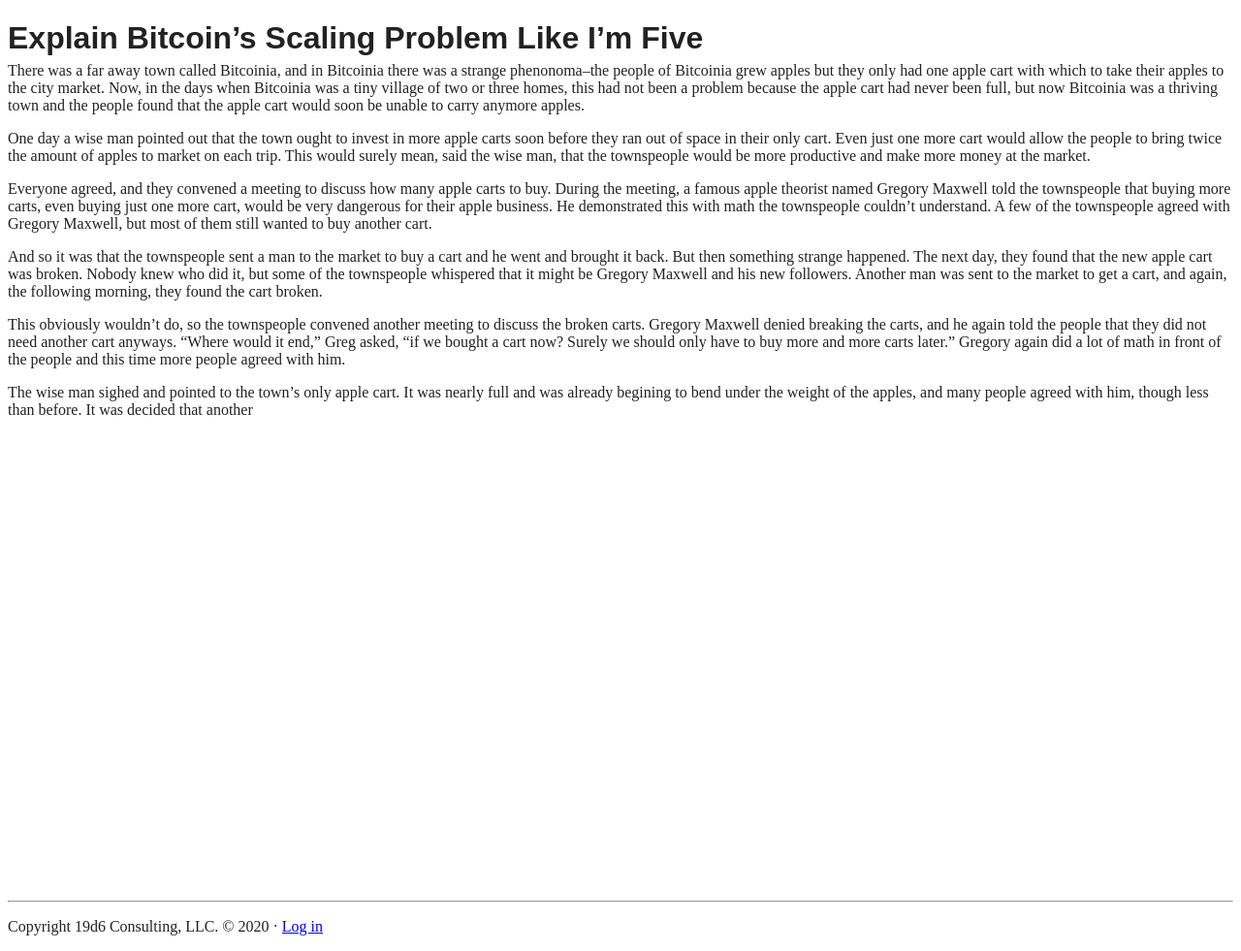
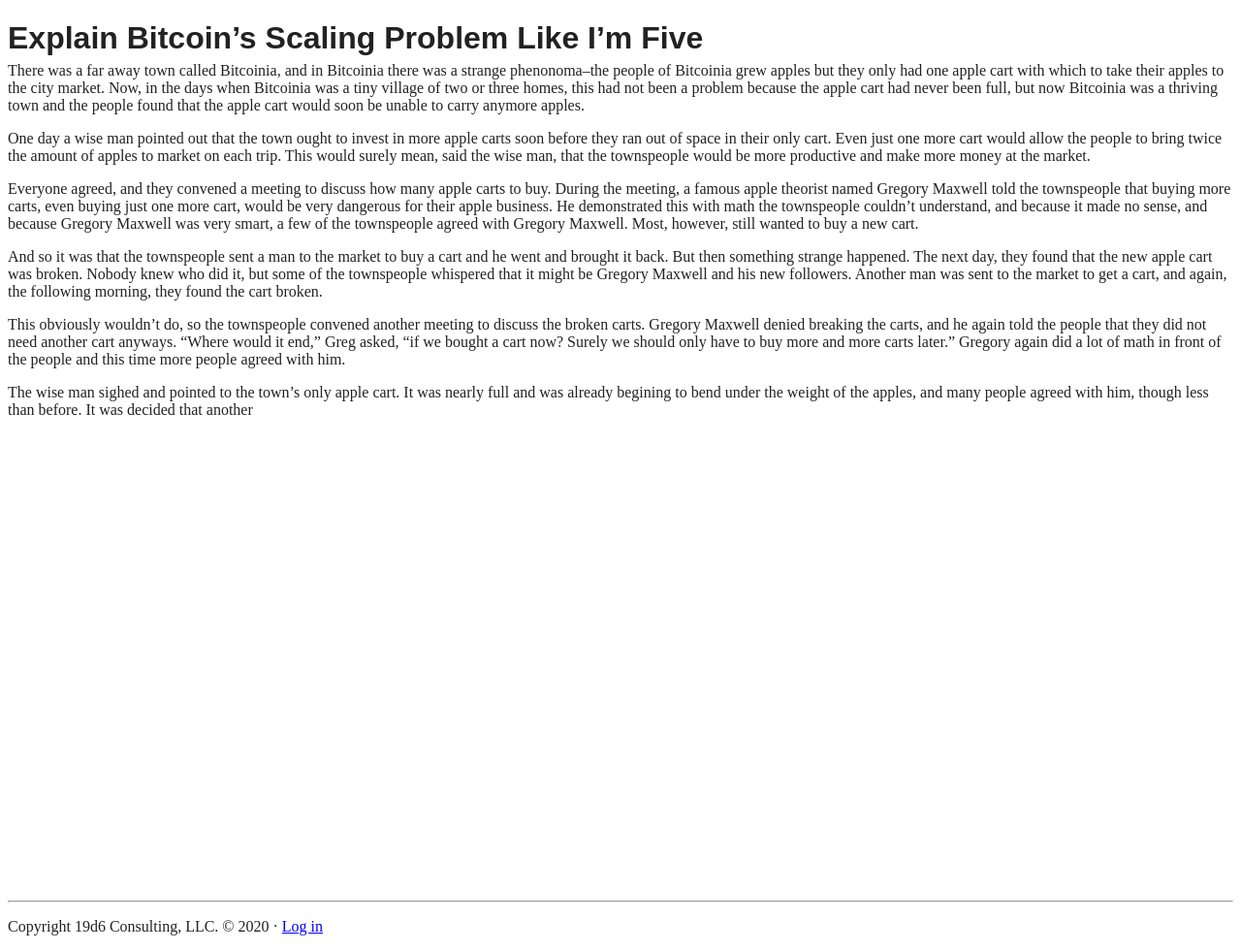
Before and after one commit to makgill/deryk, a Jekyll site: the page built from test.md, in a window 1280 px wide. Shown: the whole page at 97% size. Built offline with Jekyll 4.4.1, drawn with Linux system fonts in a browser that asks for light colours; some web fonts are replaced; our own code applies the rules of GitHub Pages for plain Markdown files.

Commit message:
Update test.md

```diff
--- a/test.md
+++ b/test.md
@@ -9,7 +9,7 @@
 
 One day a wise man pointed out that the town ought to invest in more apple carts soon before they ran out of space in their only cart. Even just one more cart would allow the people to bring twice the amount of apples to market on each trip. This would surely mean, said the wise man, that the townspeople would be more productive and make more money at the market.
 
-Everyone agreed, and they convened a meeting to discuss how many apple carts to buy. During the meeting, a famous apple theorist named Gregory Maxwell told the townspeople that buying more carts, even buying just one more cart, would be very dangerous for their apple business. He demonstrated this with math the townspeople couldn't understand. A few of the townspeople agreed with Gregory Maxwell, but most of them still wanted to buy another cart.
+Everyone agreed, and they convened a meeting to discuss how many apple carts to buy. During the meeting, a famous apple theorist named Gregory Maxwell told the townspeople that buying more carts, even buying just one more cart, would be very dangerous for their apple business. He demonstrated this with math the townspeople couldn't understand, and because it made no sense, and because Gregory Maxwell was very smart, a few of the townspeople agreed with Gregory Maxwell. Most, however, still wanted to buy a new cart.
 
 And so it was that the townspeople sent a man to the market to buy a cart and he went and brought it back. But then something strange happened. The next day, they found that the new apple cart was broken. Nobody knew who did it, but some of the townspeople whispered that it might be Gregory Maxwell and his new followers. Another man was sent to the market to get a cart, and again, the following morning, they found the cart broken.
 
```
